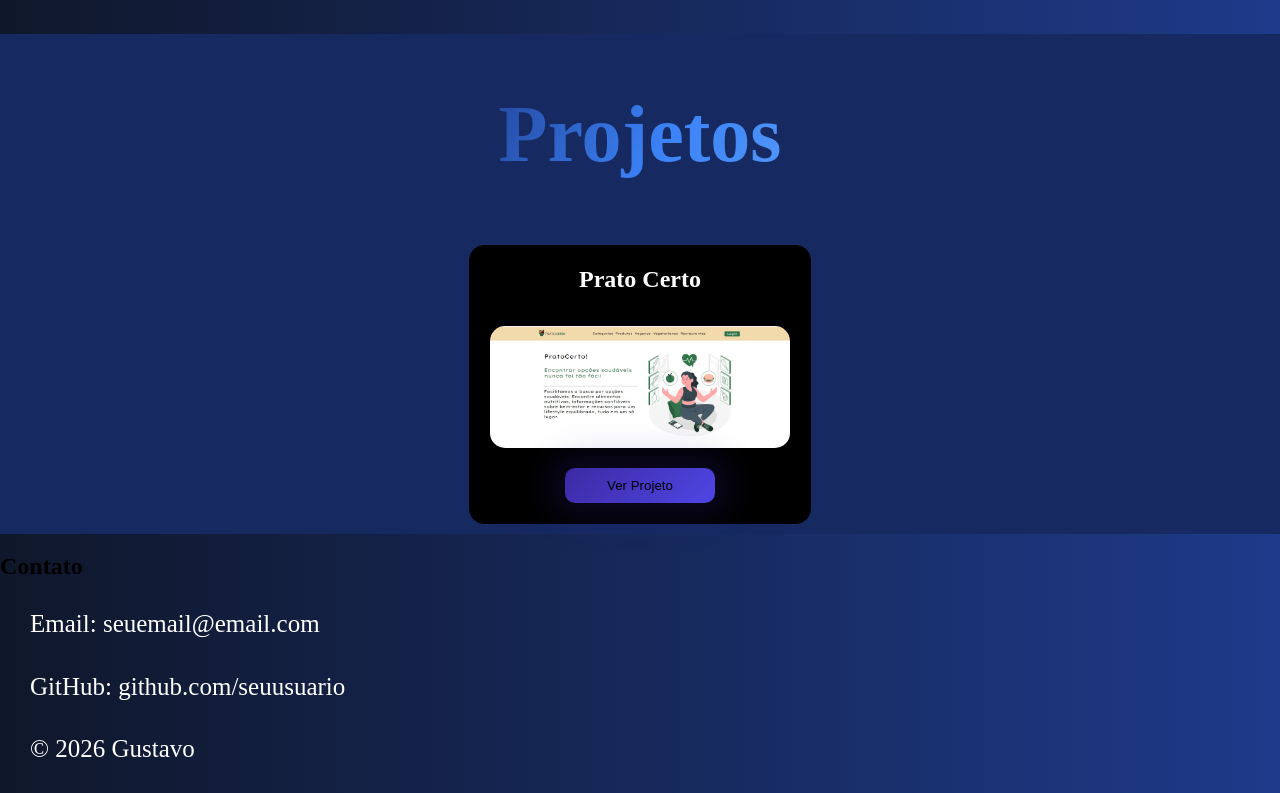
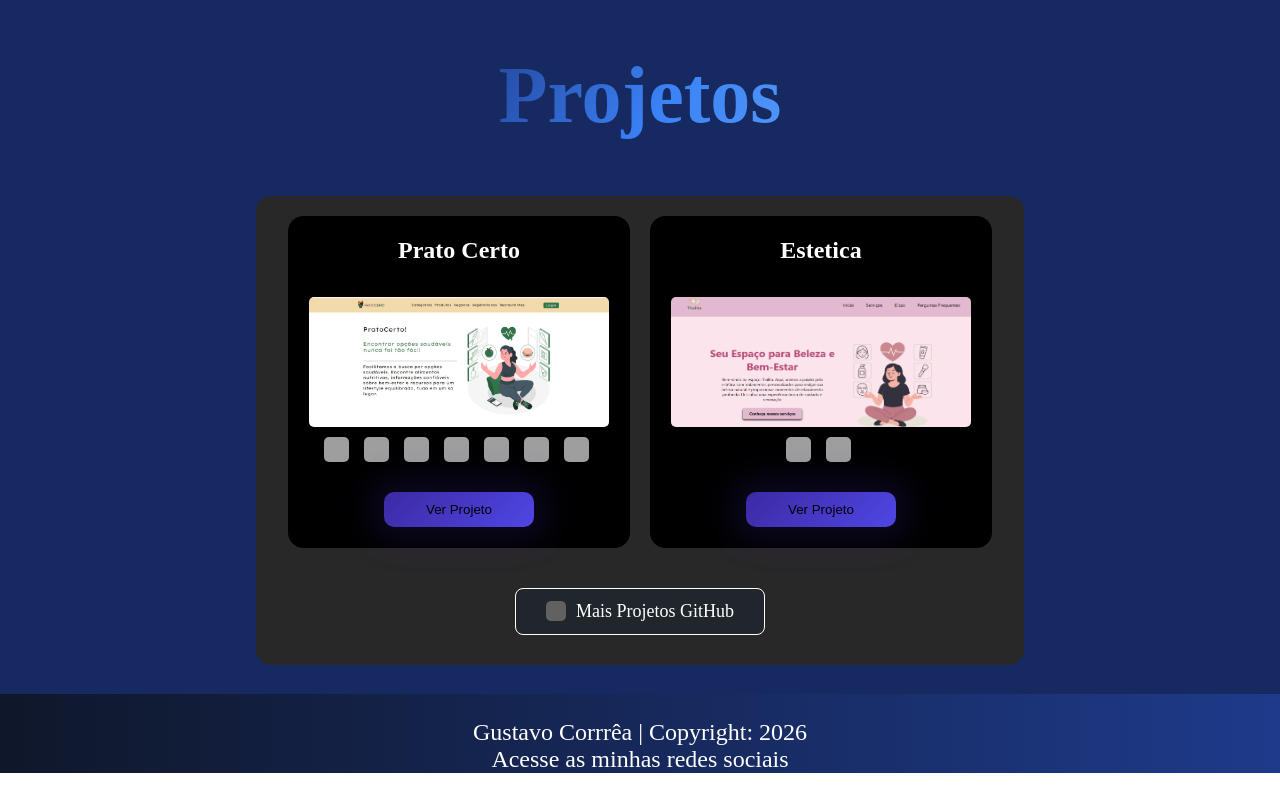
Before and after one commit to GustavoCorrea10/portfolio-website, a React (Vite) app: page / in a window 1280 px wide. Shown: the part 1409-2202 px from the top of the page. Built offline with nearby package versions, Linux system fonts and the light colour scheme; grey boxes are pictures that could not be loaded.

Commit message:
footer feita com os textos centralizados, botão de projetos adicionado e estilizados

```diff
--- a/src/App.tsx
+++ b/src/App.tsx
@@ -1,5 +1,4 @@
 import Apresentacao from "./components/Apresentacao"
-import Contato from "./components/Contato"
 import Footer from "./components/Footer"
 import Navbar from "./components/Navbar"
 import Projetos from "./components/Projetos"
@@ -13,7 +12,6 @@ function App(){
     <Apresentacao />
     <Sobre />
     <Projetos />
-    <Contato />
     <Footer />
     </>
   )
--- a/src/components/Apresentacao.tsx
+++ b/src/components/Apresentacao.tsx
@@ -7,7 +7,7 @@ function Apresentacao() {
     <div className="div-pai">
       <section className="section-apresentacao">
         <h1 className="h1-apresentacao">Full Stack<br /> Developer</h1>
-        <p>
+        <p className="p_apresentacao">
           Desenvolvedor focado em criar aplicações web modernas usando Java, React e TypeScript.
 
         </p>
--- a/src/components/Contato.tsx
+++ /dev/null
@@ -1,12 +0,0 @@
-function Contato() {
-  return (
-    <section>
-      <h2>Contato</h2>
-
-      <p>Email: seuemail@email.com</p>
-      <p>GitHub: github.com/seuusuario</p>
-    </section>
-  )
-}
-
-export default Contato
--- a/src/components/Footer.tsx
+++ b/src/components/Footer.tsx
@@ -1,7 +1,12 @@
+import "../style/Footer.css"
+
 function Rodape() {
   return (
     <footer>
-      <p>© 2026 Gustavo</p>
+      <div className="div_sobre">
+        <p className="p_footer">Gustavo Corrrêa | Copyright: 2026</p>
+        <p className="p_footer">Acesse as minhas redes sociais</p>
+      </div>
     </footer>
   )
 }
--- a/src/components/Projetos.tsx
+++ b/src/components/Projetos.tsx
@@ -1,5 +1,6 @@
 import "../style/Projetos.css"
 import PratoCerto from "../assets/img/projetos/imagem_pratoCerto.jpg"
+import Estetica from "../assets/img/projetos/imagem_estetica.png"
 
 
 function Projetos() {
@@ -7,12 +8,44 @@ function Projetos() {
     <section className="section-projetos">
       <h2 className="h2-projetos">Projetos</h2>
 
-      <div className="card-projetos">
-        <h3 className="h3-projetos">Prato Certo</h3>
-        <img src={PratoCerto}></img>
-        <button className="button-projetos">Ver Projeto</button>
-      </div>
+      <div className="cards">
 
+  <div className="card-projetos">
+    <h3 className="h3-projetos">Prato Certo</h3>
+    <img src={PratoCerto}></img>
+    <div className="div_icons">
+      <img className="img_icons" src="https://cdn.jsdelivr.net/gh/devicons/devicon/icons/java/java-original.svg" />
+      <img className="img_icons" src="https://cdn.jsdelivr.net/gh/devicons/devicon/icons/spring/spring-original.svg" />
+      <img className="img_icons" src="https://cdn.jsdelivr.net/gh/devicons/devicon/icons/react/react-original.svg" />
+      <img className="img_icons" src="https://cdn.jsdelivr.net/gh/devicons/devicon/icons/typescript/typescript-original.svg" />
+      <img className="img_icons" src="https://cdn.jsdelivr.net/gh/devicons/devicon/icons/tailwindcss/tailwindcss-original.svg" />
+      <img className="img_icons" src="https://cdn.jsdelivr.net/gh/devicons/devicon/icons/html5/html5-original.svg" />
+      <img className="img_icons" src="https://cdn.jsdelivr.net/gh/devicons/devicon/icons/css3/css3-original.svg" />
+    </div>
+    <button className="button-projetos">Ver Projeto</button>
+  </div>
+
+  <div className="card-projetos">
+    <h3 className="h3-projetos">Estetica</h3>
+    <img src={Estetica}></img>
+    <div className="div_icons">
+      <img className="img_icons" src="https://cdn.jsdelivr.net/gh/devicons/devicon/icons/html5/html5-original.svg" />
+      <img className="img_icons" src="https://cdn.jsdelivr.net/gh/devicons/devicon/icons/css3/css3-original.svg" />
+    </div>
+    <button className="button-projetos">Ver Projeto</button>
+  </div>
+
+  {/* NOVO BOTÃO ABAIXO DOS CARDS */}
+  <div className="container-botao-geral">
+    <a href="https://github.com/GustavoCorrea10" className="button-ver-mais"><img
+      className="icon-github"
+      src="https://cdn.jsdelivr.net/gh/devicons/devicon/icons/github/github-original.svg"
+    />
+      Mais Projetos GitHub
+    </a>
+  </div>
+
+</div>
     </section>
   )
 }
--- a/src/style/Apresentacao.css
+++ b/src/style/Apresentacao.css
@@ -58,7 +58,7 @@
 
 
 
-p{
+.p_apresentacao{
     font-size: 25px;
     line-height: 1.5;
     width: 600px;
--- /dev/null
+++ b/src/style/Footer.css
@@ -0,0 +1,17 @@
+.div_sobre{
+    display: flex;
+    flex-direction: column;
+    align-items: center;
+
+}
+
+.p_footer{
+    text-align: center;
+    color: white;
+    font-size: 24px;
+    margin: 0;
+}
+
+.p_footer:first-child{
+    margin-top: 25px;
+}
--- a/src/style/Projetos.css
+++ b/src/style/Projetos.css
@@ -1,23 +1,68 @@
-.section-projetos{
+.section-projetos {
     display: flex;
     flex-direction: column;
     align-items: center;
     background-color: #162a61;
+
 }
 
+.cards {
+    display: flex;
+    gap: 20px;
+    justify-content: center;
+    flex-wrap: wrap;
+    /* SE NÃO COUBER, QUEBRA LINHA */
+    background-color: #292828;
+    border-radius: 15px;
+    margin-bottom: 29px;
+    width: 60%;
+}
 
-.card-projetos{
+.card-projetos {
     display: flex;
     flex-direction: column;
     border: 1px solid #000;
     border-radius: 15px;
     padding: 20px;
-    margin: 10px;
+margin-top: 20px;
     width: 300px;
     background-color: #000;
 }
 
-.h3-projetos{
+.container-botao-geral{
+    width: 100%; /* OCUPA TODA A LARGURA DO FLEX */
+    display: flex;
+    justify-content: center; /* CENTRALIZA O BOTÃO */
+    margin: 20px 0 30px 0;
+}
+
+.button-ver-mais{
+    padding: 12px 30px;
+    font-size: 18px;
+    border-radius: 8px;
+    border: 1px solid #ffffff;
+    background-color: #21262d;
+    color: #ffffff;
+    cursor: pointer;
+    transition: all 0.25s ease;
+    display: flex;
+    align-items: center;
+    gap: 10px; /* espaço entre ícone e texto */
+    text-decoration: none;
+}
+
+.icon-github{
+    width: 20px;
+    height: 20px;
+    filter: invert(1);
+}
+
+.button-ver-mais:hover{
+    transform: translateY(-3px);
+    background-color: #30363d;
+}
+
+.h3-projetos {
     color: white;
     margin: 0px 0 33px 0;
     font-size: 24px;
@@ -25,7 +70,7 @@
 }
 
 
-.h2-projetos{
+.h2-projetos {
     font-size: 80px;
     margin: 55px 70px;
     background: linear-gradient(120deg, #1e3a8a, #3b82f6, #60a5fa, #3b82f6, #1e3a8a);
@@ -36,15 +81,36 @@
     color: white;
 }
 
-img{
+img {
     width: 100%;
-    height: auto;
-    border-radius: 15px;
+    height: 130px;
+    border-radius: 5px;
+}
+
+.div_icons {
+    display: flex;
+    justify-content: center;
+}
+
+.img_icons {
+    width: 25px;
+    height: 25px;
+    margin: 10px;
+    border-radius: 5px;
+    margin-left: 5px;
+    transition: all 0.3s ease;
+}
+
+.img_icons:hover {
+    transform: scale(1.2);
+    transition: all 0.3s ease;
 }
 
 .button-projetos {
-    width: 150px; /* largura que você quiser */
-    margin: 20px auto 0 auto; /* centraliza horizontalmente */
+    width: 150px;
+    /* largura que você quiser */
+    margin: 20px auto 0 auto;
+    /* centraliza horizontalmente */
     padding: 10px;
     border: none;
     border-radius: 10px;
@@ -58,15 +124,15 @@ img{
 }
 
 
-.button-projetos:hover{
+.button-projetos:hover {
     transform: translateY(-4px) scale(1.03);
 
     box-shadow: 0 10px 25px rgba(60, 42, 163, 0.4);
 
 }
 
-.button-projetos:active{
+.button-projetos:active {
     transform: translateY(0px) scale(0.95);
 
-    box-shadow: 0 3px 10px rgba(0,0,0,0.3);
+    box-shadow: 0 3px 10px rgba(0, 0, 0, 0.3);
 }
--- a/src/style/Sobre.css
+++ b/src/style/Sobre.css
@@ -17,4 +17,6 @@
 .p-sobre{
     text-align: center;
     width: 900px;
+    color: white;
+    font-size: 28px;
 }
```
Also changed, not shown: src/assets/img/projetos/imagem_estetica.png (added).
